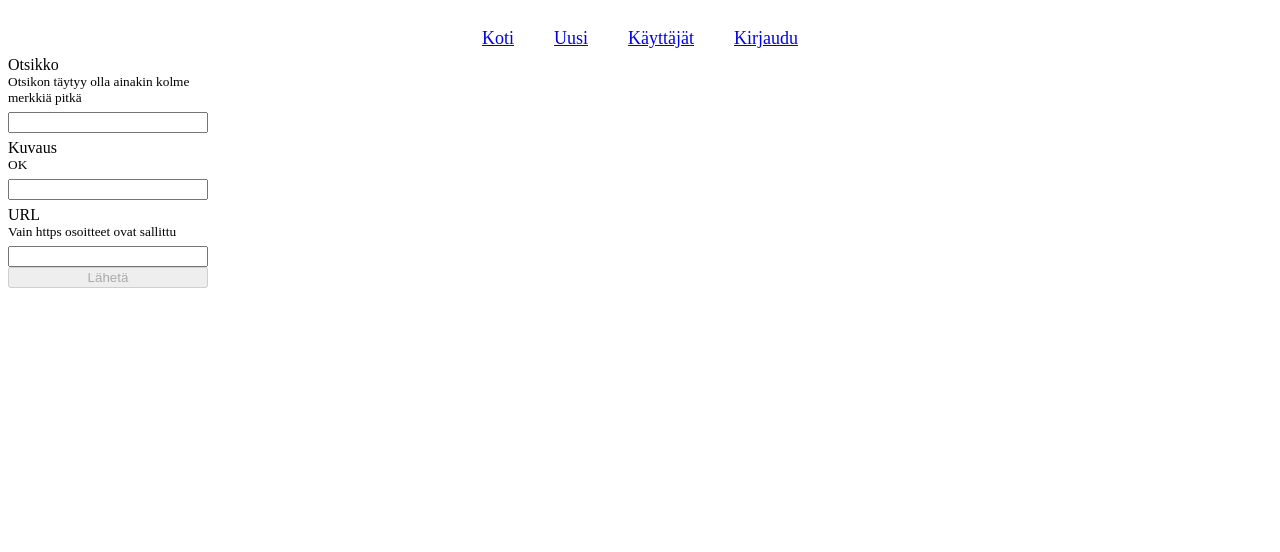
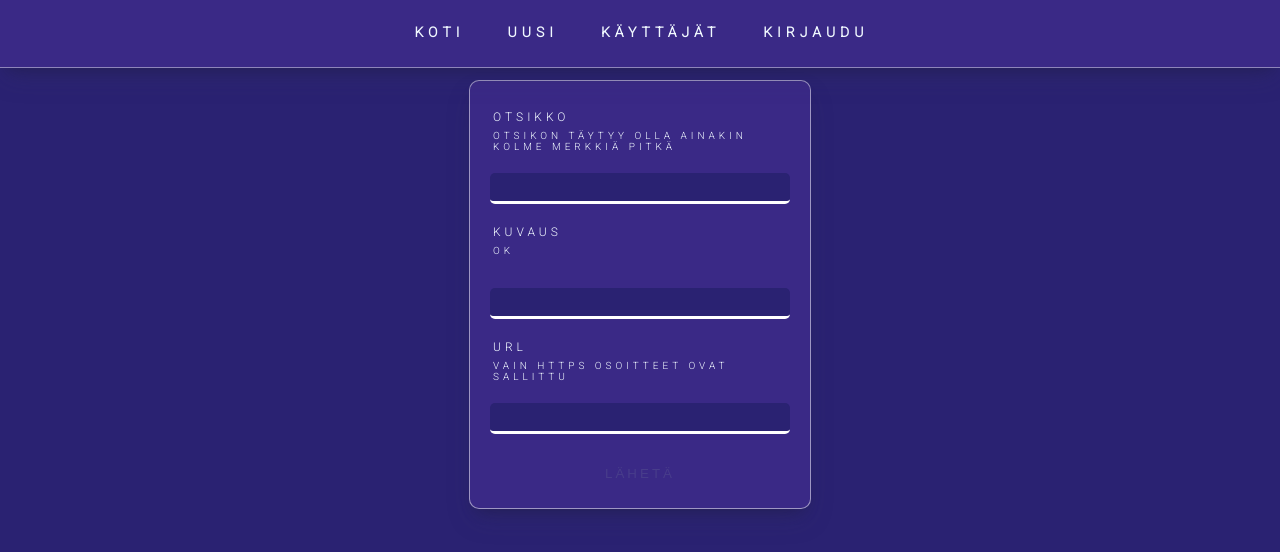
Before and after one commit to MatiasHiltunen/kuva-app-7, a Vue app: page /create in a window 1280 px wide. Shown: the top 552 px of the page. Built offline with nearby package versions, Linux system fonts and the light colour scheme; the HTML template or start-up script is replaced by a standard one.

Commit message:
add styles

```diff
--- a/src/App.vue
+++ b/src/App.vue
@@ -1,13 +1,56 @@
 <script setup>
 import { RouterView } from 'vue-router'
-import NavigationBar from './components/navigation/NavigationBar.vue';
+import BaseLayout from './components/layout/BaseLayout.vue';
+import { theme } from './theme';
 
 </script>
 
 <template>
-    <NavigationBar></NavigationBar>
-    <router-view></router-view>
+    <BaseLayout>
+        <router-view></router-view>
+    </BaseLayout>
 </template>
 
 <style>
+@import url("https://fonts.googleapis.com/css2?family=Roboto:wght@300&display=swap");
+
+* {
+    margin: 0px;
+}
+
+html {
+    font-family: "Roboto", sans-serif;
+}
+
+
+input {
+    border-radius: 5px;
+    height: 20px;
+    background-color: v-bind('theme.colors.primary');
+    border: none;
+    border-bottom: solid 3px white;
+    padding: 4px;
+    font-size: 1em;
+    color: v-bind('theme.colors.light');
+}
+
+input:focus {
+    border: none;
+    border-bottom: solid 3px white;
+    outline: solid 3px white;
+}
+
+form {
+    display: flex;
+    flex-flow: column wrap;
+    background-color: v-bind('theme.colors.secondary');
+    padding: 20px;
+    border: solid 1px rgba(255, 255, 255, 0.508);
+    border-radius: 10px;
+    color: v-bind('theme.colors.light');
+    text-transform: uppercase;
+    letter-spacing: 4px;
+    font-size: 12px;
+    box-shadow: rgba(50, 50, 93, 0.25) 0px 13px 27px -5px, rgba(0, 0, 0, 0.3) 0px 8px 16px -8px;
+}
 </style>
--- /dev/null
+++ b/src/components/layout/BaseLayout.vue
@@ -0,0 +1,39 @@
+<script setup>
+import { theme } from '../../theme';
+import NavigationBar from '../navigation/NavigationBar.vue';
+
+
+</script>
+
+<template>
+    <div class="nav">
+        <NavigationBar></NavigationBar>
+    </div>
+    <div class="container">
+        <slot></slot>
+    </div>
+</template>
+
+<style scoped>
+.container {
+    display: flex;
+    flex-flow: column;
+    align-items: center;
+    justify-content: flex-start;
+    min-height: 100vh;
+    padding-top: 10vh;
+    background-color: v-bind('theme.colors.primary');
+}
+
+.nav {
+    display: flex;
+    justify-content: center;
+    position: fixed;
+    background-color: v-bind('theme.colors.secondary');
+    top: 0px;
+    width: 100%;
+    border-bottom: 1px solid rgba(255, 255, 255, 0.428);
+    box-shadow: rgba(50, 50, 93, 0.25) 0px 13px 27px -5px, rgba(0, 0, 0, 0.3) 0px 8px 16px -8px;
+
+}
+</style>
--- a/src/components/login/LoginView.vue
+++ b/src/components/login/LoginView.vue
@@ -1,6 +1,7 @@
 <script setup>
 import { onClickOutside } from '@vueuse/core';
 import { inject, reactive, ref } from 'vue'
+import { theme } from '../../theme';
 
 const showLoginView = inject('showLogin')
 
@@ -11,7 +12,7 @@ const credentials = reactive({
 
 const target = ref(null)
 
-onClickOutside(target, ()=>{
+onClickOutside(target, () => {
     showLoginView.value = false
 })
 
@@ -30,22 +31,44 @@ onClickOutside(target, ()=>{
 </template>
 
 <style>
-
 .login {
     width: 250px;
     position: fixed;
     left: 50%;
     right: 50%;
     top: 50%;
-    display: flex;
-    flex-flow: column wrap;
-    background-color: aqua;
     transform: translateX(-50%) translateY(-50%);
-    padding: 20px;
 }
 
-input, label {
-    margin-top: 6px;
+
+
+button {
+    background-color: v-bind('theme.colors.primary');
+    border: none;
+    border-bottom: solid 3px v-bind('theme.colors.light');
+    border-radius: 5px;
+    height: 30px;
+    padding: 5px;
+    margin-top: 12px;
+    padding-top: 6px;
+    color: v-bind('theme.colors.light');
+    text-transform: uppercase;
+    letter-spacing: 3px;
 }
 
+button:hover {
+    background-color: v-bind('theme.colors.light');
+    color: v-bind('theme.colors.primary');
+    cursor: pointer;
+    transition: 0.4s color ease-in;
+}
+
+label {
+    margin-top: 6px;
+    padding: 3px;
+}
+
+input {
+    margin-bottom: 12px;
+}
 </style>
--- a/src/components/navigation/NavigationBar.vue
+++ b/src/components/navigation/NavigationBar.vue
@@ -10,26 +10,31 @@ provide('showLogin', showLoginView)
 </script>
 
 <template>
-    <div class="nav">
-        <router-link to="/">Koti</router-link>
-        <router-link to="/create">Uusi</router-link>
-        <router-link to="/users">Käyttäjät</router-link>
-        <a href="#" @click.prevent="showLoginView = !showLoginView">Kirjaudu</a>
-    </div>
-
+    <router-link to="/">Koti</router-link>
+    <router-link to="/create">Uusi</router-link>
+    <router-link to="/users">Käyttäjät</router-link>
+    <a href="#" @click.prevent="showLoginView = !showLoginView">Kirjaudu</a>
     <LoginView v-if="showLoginView"></LoginView>
 </template>
 
-<style>
-
-.nav {
-    display: flex;
-    justify-content: center;
+<style scoped>
+a {
+    margin: 20px;
+    font-size: 14px;
+    text-decoration: none;
+    color: aliceblue;
+    font-weight: 700;
+    text-transform: uppercase;
+    letter-spacing: 5px;
+    margin-top: 24px;
+    padding-bottom: 4px;
+    padding-left: 3px;
+    border-bottom: 3px solid transparent;
 }
 
-a {
-    margin: 20px;
-    font-size: 18px;
+a:hover {
+    border-bottom: 3px solid #f0f8ff;
+    transition: border 0.3s ease-in;
+
 }
-
 </style>
--- a/src/components/publication/PublicationCreate.vue
+++ b/src/components/publication/PublicationCreate.vue
@@ -39,14 +39,12 @@ const createNewPublication = async () => {
         publicationData.url = ''
 
     }
-
-    console.log("created!")
 }
 
 </script>
 
 <template >
-    <div class="publication-form">
+<form @submit.prevent="">
     <label>Otsikko</label>
     <small>{{ isDataValid.titleValidation }}</small>
     <input v-model="publicationData.title" type="text" />
@@ -60,15 +58,23 @@ const createNewPublication = async () => {
     <input v-model="publicationData.url" type="text" />
 
     <button :disabled="!isDataValid.isAllValid" @click="createNewPublication">Lähetä</button>
-    </div>
+
+</form>
 </template>
 
 <style scoped>
-.publication-form {
-    display: flex;
-    flex-direction: column;
-    height: 200px;
-    width: 200px;
-    justify-content: center;
+    small {
+        padding: 3px;
+        height: 40px;
     }
+
+    form {
+        width: 300px;
+    }
+
+    button:disabled {
+        color: darkslateblue;
+        cursor: auto;
+    }
+
 </style>
--- a/src/components/publication/PublicationView.vue
+++ b/src/components/publication/PublicationView.vue
@@ -7,14 +7,26 @@ defineProps({
 </script>
 
 <template>
-    {{ publication.title }}
-    <img :src="publication.url" />
-    {{ publication.owner ? publication.owner.username : 'Anon' }}
+    <div>
+        {{ publication.title }}
+        <img :src="publication.url" />
+        {{ publication.owner ? publication.owner.username : 'Anon' }}
+    </div>
 </template>
 
-<style>
+<style scoped>
 img {
     width: 400px;
     margin: 20px;
 }
+
+div {
+    margin: 10px;
+    display: flex;
+    flex-direction: column;
+    align-items: center;
+    background-color: aliceblue;
+    padding: 10px;
+}
+
 </style>
--- a/src/components/publication/PublicationViewAll.vue
+++ b/src/components/publication/PublicationViewAll.vue
@@ -2,38 +2,22 @@
 
 import PublicationView from './PublicationView.vue';
 import { publicationService } from '../../services/publicationService';
-import { useRouter } from 'vue-router';
+import { RouterLink } from 'vue-router';
 
-const {data, error, isFinished} = publicationService.useGetAll()
-
-const router = useRouter()
+const { data, error, isFinished } = publicationService.useGetAll()
 
 </script>
 
 <template>
     <div v-if="error">Valitettavasti postauksia ei ollut juuri nyt saatavilla</div>
-    <div v-if="!isFinished">Ladataan...</div>
-    <div v-else class="container">
-        <div class="item" @click="router.push('/publication/'+ publication._id)" v-for="publication in data.publications">
-            <PublicationView :publication="publication"></PublicationView>
-        </div>
-    </div>
+    <div v-else-if="!isFinished">Ladataan...</div>
+    <template v-else-if="data?.publications">
+
+        <template v-for="publication in data.publications">
+            <router-link :to="`/publication/${publication._id}`">
+                <PublicationView :publication="publication"></PublicationView>
+            </router-link>
+        </template>
+
+    </template>
 </template>
-
-<style scoped>
-.item {
-    display: flex;
-    flex-direction: column;
-    align-items: center;
-    background: rgb(231, 231, 231);
-    margin: 20px;
-}
-
-
-.container {
-    display: flex;
-    flex-direction: column;
-    align-items: center;
-}
-
-</style>
--- a/src/components/publication/PublicationViewDetails.vue
+++ b/src/components/publication/PublicationViewDetails.vue
@@ -2,6 +2,7 @@
 
 import { publicationService } from '../../services/publicationService';
 import PublicationView from './PublicationView.vue';
+// import PublicationView from './PublicationView.vue';
 
 
     const props = defineProps({
@@ -17,7 +18,10 @@ import PublicationView from './PublicationView.vue';
     <div v-if="error">Tapahtui virhe</div>
     <div v-else-if="!isFinished">Ladataan...</div>
     <div v-else-if="data">
-        <PublicationView :publication="data.publication"> </PublicationView>
+        <!-- <PublicationView :publication="data.publication"> </PublicationView>
+         -->
+
+         <PublicationView :publication="data.publication"></PublicationView>
     </div>
 
 </template>
--- a/src/router.js
+++ b/src/router.js
@@ -27,5 +27,8 @@ export const router = createRouter({
             component: PublicationViewDetails,
             props: true
         }
-    ]
+    ],
+    scrollBehavior() {
+        document.getElementById('app').scrollIntoView()
+    }
 })
--- /dev/null
+++ b/src/theme.js
@@ -0,0 +1,9 @@
+import { ref } from "vue"
+
+export const theme = ref({
+    colors: {
+        primary: '#2a2272',
+        secondary: '#3a2986',
+        light: '#f0f8ff'
+    }
+})
```
Lines whose indentation alone changed are shown as unchanged.
